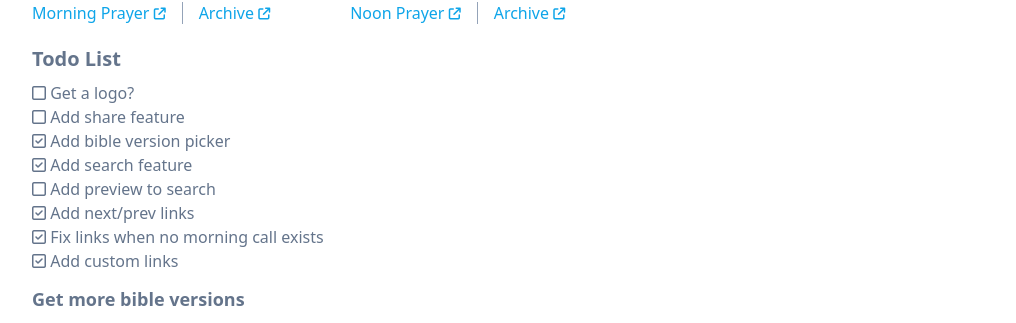
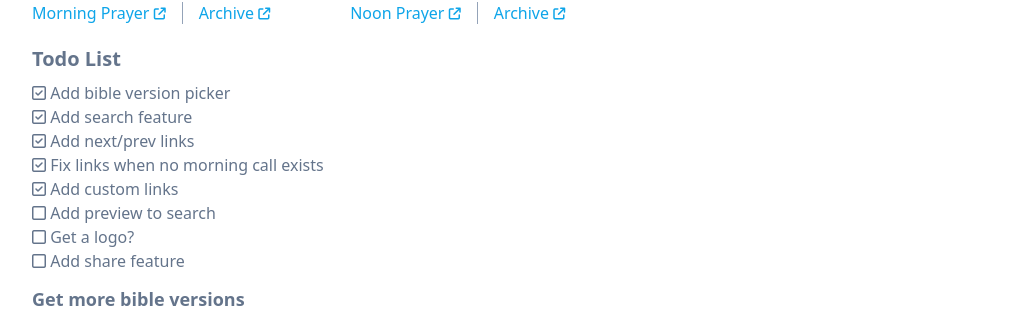
Before and after one commit to atsolberg/prayer-calls, a React (Vite) app: page /about in a window 1280 px wide. Shown: the part 144-467 px from the top of the page, without its empty margins (128-1144 px from the left). Built offline with nearby package versions, Linux system fonts and the light colour scheme; no server answers; a web font is replaced by a local one.

Commit message:
updated about and readme

```diff
--- a/src/pages/About.js
+++ b/src/pages/About.js
@@ -74,14 +74,14 @@ function About() {
       </div>
       <h4 className="text-xl mt-3 font-bold mb-2">Todo List</h4>
       <ul>
-        <TodoItem>Get a logo?</TodoItem>
-        <TodoItem>Add share feature</TodoItem>
         <TodoItem done>Add bible version picker</TodoItem>
         <TodoItem done>Add search feature</TodoItem>
-        <TodoItem>Add preview to search</TodoItem>
         <TodoItem done>Add next/prev links</TodoItem>
         <TodoItem done>Fix links when no morning call exists</TodoItem>
         <TodoItem done>Add custom links</TodoItem>
+        <TodoItem>Add preview to search</TodoItem>
+        <TodoItem>Get a logo?</TodoItem>
+        <TodoItem>Add share feature</TodoItem>
       </ul>
       <h4 className="text-lg mt-3 font-bold mb-2">Get more bible versions</h4>
       <ul>
```
Also changed, not shown: 1 other file (tests, documents, lock files or other folders).
